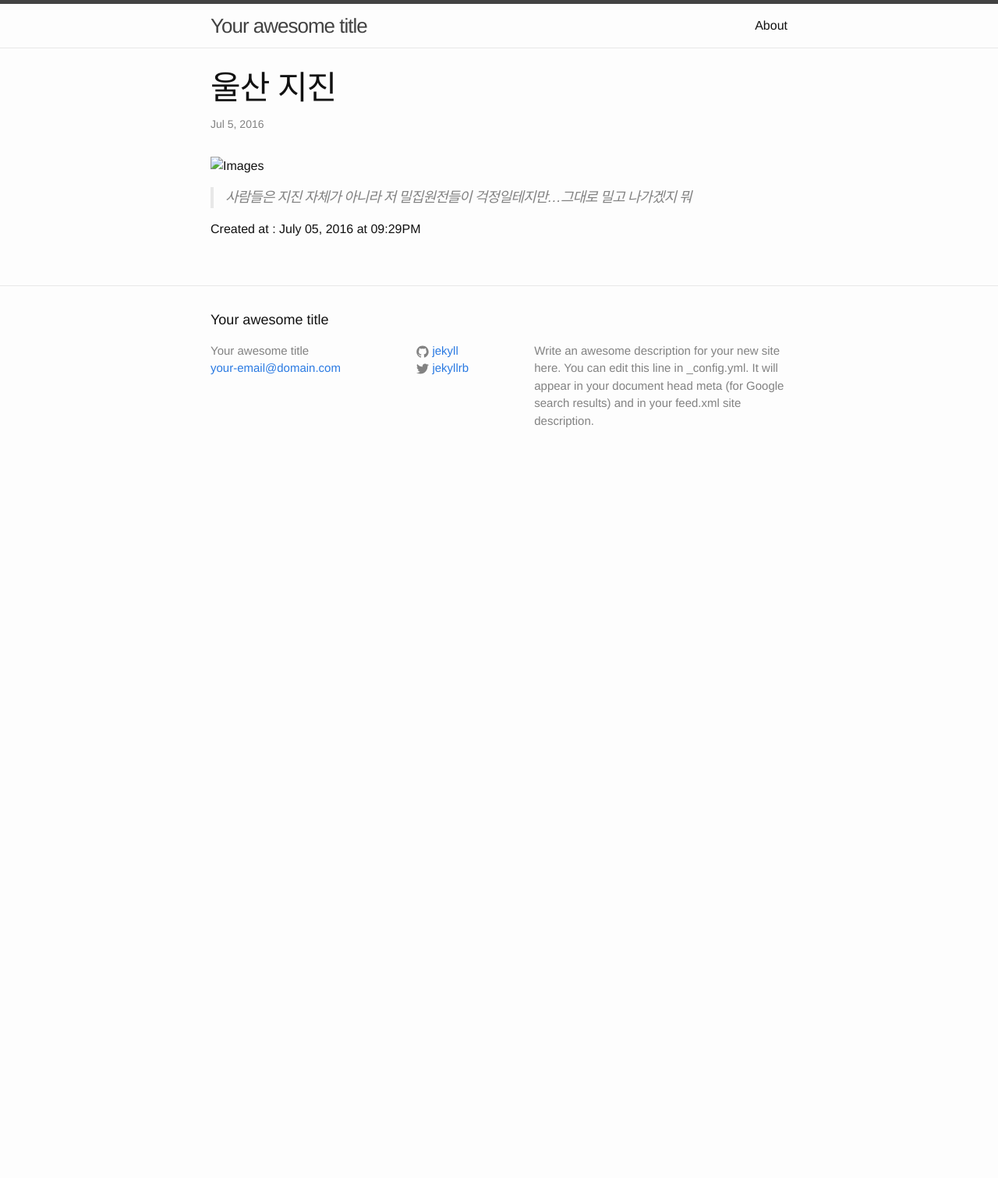
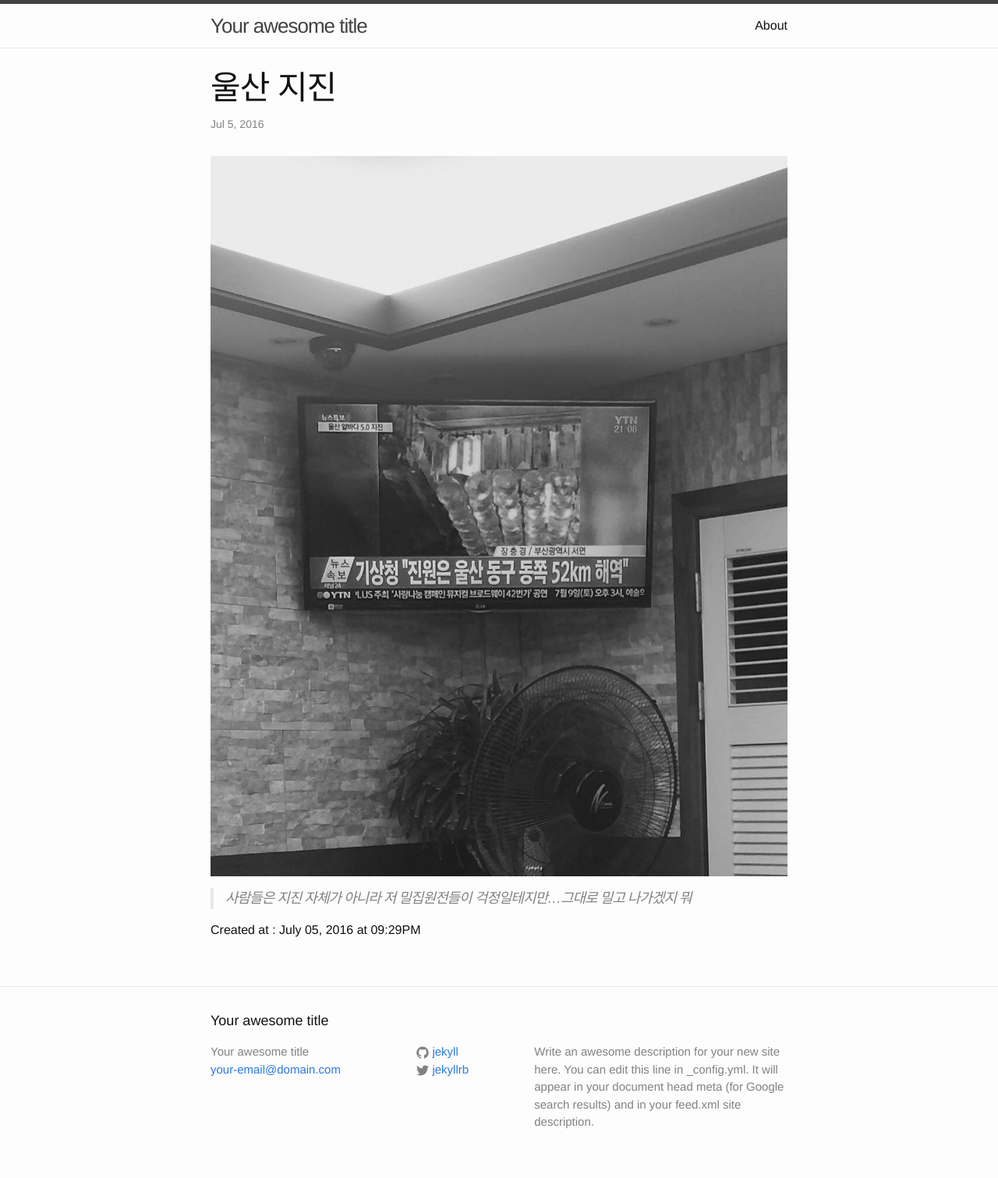
Before and after one commit to ley250/blog, a Jekyll site: the page built from _posts/2016-07-05-earthquake.md, in a window 1280 px wide. Shown: the whole page at 78% size. Built offline with Jekyll 4.4.1, drawn with Linux system fonts in a browser that asks for light colours; before the commit the page ends 900 px from its top, so only the background shows below that.

Commit message:
edit post 2016/07/17 17:03

```diff
--- a/_posts/2016-07-05-earthquake.md
+++ b/_posts/2016-07-05-earthquake.md
@@ -6,7 +6,7 @@ date: "2016-07-05 21:29"
 
 ---
 
-![Images](/media/2016/07/13534146_1890449407849058_1269784868_n.jpg)
+![Images]({{ site.baseurl }}/media/2016/07/13534146_1890449407849058_1269784868_n.jpg)
 
 > 사람들은 지진 자체가 아니라 저 밀집원전들이 걱정일테지만...그대로 밀고 나가겠지 뭐
 
```
Also changed, not shown: _posts/2016-07-06-sleeq.md (+1 -1 lines), media/2016/07/11386415_1789596231278218_2126459963_n.jpg (added), media/2016/07/13534146_1890449407849058_1269784868_n.jpg (added).
